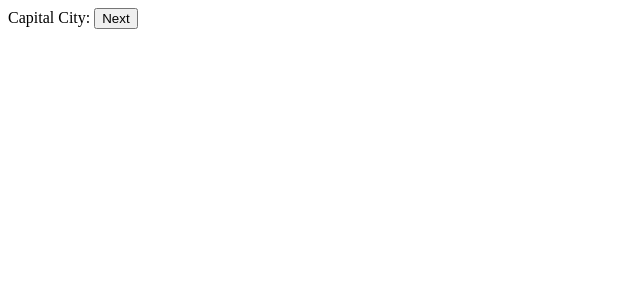
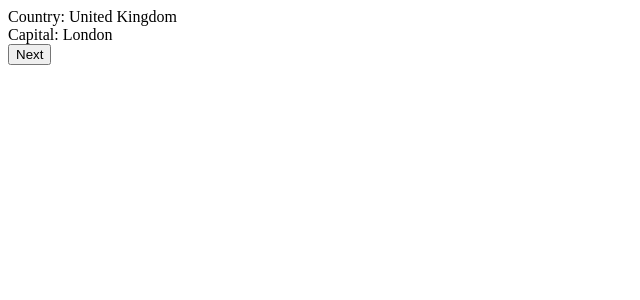
Before and after one commit to gaorachel/random-city-info, a React (Create React App) app: page / in a window 1280 px wide. Shown: the top 300 px of the page, without its empty margins (0-640 px from the left). Built offline with nearby package versions, Linux system fonts and the light colour scheme; no server answers.

Commit message:
Update random capital code

```diff
--- a/src/App.js
+++ b/src/App.js
@@ -1,31 +1,32 @@
 import React, { useEffect, useState } from "react";
-import fetchCapitalCities from "./context/fetchCapitalCities";
+import fetchCountries from "./api/fetchCountries";
 
 function App(response) {
-  const [capitals, setCapitals] = useState();
+  const [countries, setCountries] = useState();
+  const [country, setCountry] = useState("United Kingdom");
+  const [capital, setcapital] = useState("London");
 
   useEffect(() => {
-    fetchCapitalCities().then((res) => {
-      setCapitals(res);
+    fetchCountries().then((res) => {
+      setCountries(res);
     });
   }, []);
 
-  let capital = "";
-  if (!capitals) capital = "London";
+  const handleClick = () => {
+    if (!countries) return;
 
-  const i = Math.trunc(Math.random() * capitals?.data.length);
-  capital = capitals?.data[i].capital;
-
-  const handleClick = () => {
-    fetchCapitalCities().then((res) => {
-      setCapitals(res);
-    });
+    const i = Math.trunc(Math.random() * countries.data.length);
+    setCountry(countries.data[i].name.common);
+    setcapital(countries.data[i].capital);
   };
 
   return (
     <div>
-      Capital City: {capital}
-      <button onClick={handleClick}> Next </button>
+      <div>Country: {country}</div>
+      <div>Capital: {capital}</div>
+      <div>
+        <button onClick={handleClick}> Next </button>
+      </div>
     </div>
   );
 }
--- /dev/null
+++ b/src/api/fetchCountries.jsx
@@ -0,0 +1,9 @@
+import axios from "axios";
+
+async function fetchCountries() {
+  const response = await axios.get("https://restcountries.com/v3.1/all?fields=name,capital");
+
+  return response;
+}
+
+export default fetchCountries;
--- a/src/context/fetchCapitalCities.jsx
+++ /dev/null
@@ -1,9 +0,0 @@
-import axios from "axios";
-
-async function fetchCapitalCities() {
-  const response = await axios.get("https://restcountries.com/v3.1/all?fields=capital");
-
-  return response;
-}
-
-export default fetchCapitalCities;
```
Also changed, not shown: 1 other file (tests, documents, lock files or other folders).
